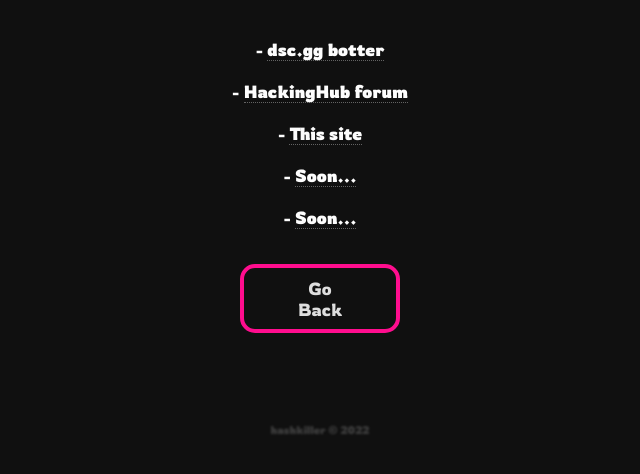
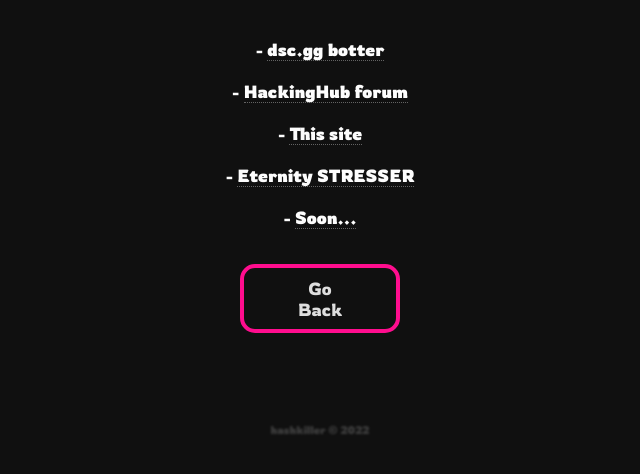
Before and after one commit to hashkiller/hashkiller.github.io, a plain HTML site: page projects.html in a window 1280 px wide. Shown: the part 154-628 px from the top of the page, without its empty margins (320-960 px from the left). Drawn offline with Linux system fonts and the light colour scheme.

Commit message:
Update projects.html

```diff
--- a/projects.html
+++ b/projects.html
@@ -59,7 +59,7 @@
             <span class="el"
               ><p>
                 -
-                <a href="" class="link">Soon...</a>
+                <a href="https://github.com/hashkiller/Eternity-STRESSER" class="link">Eternity STRESSER</a>
               </p></span
             >
             <span class="el">
```
